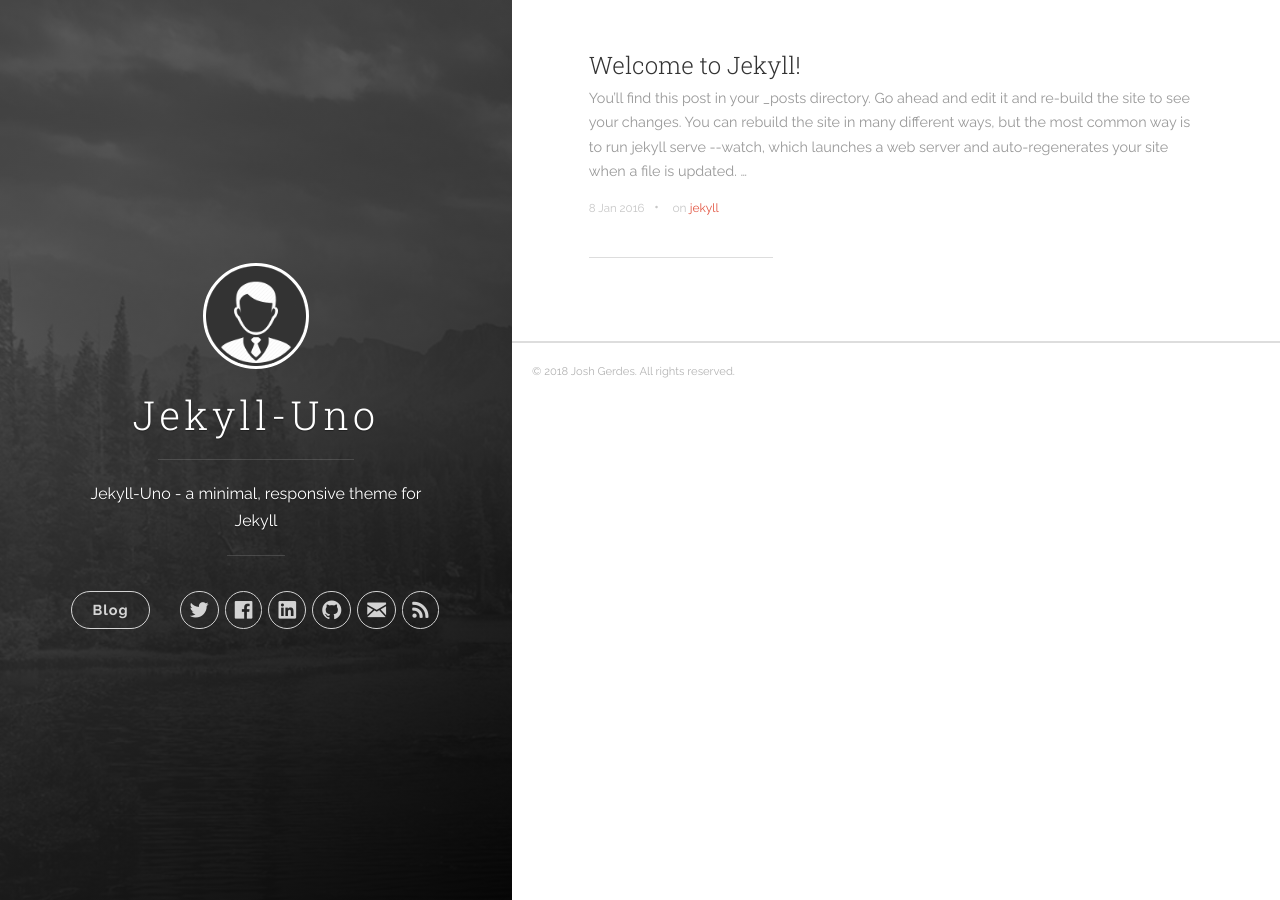
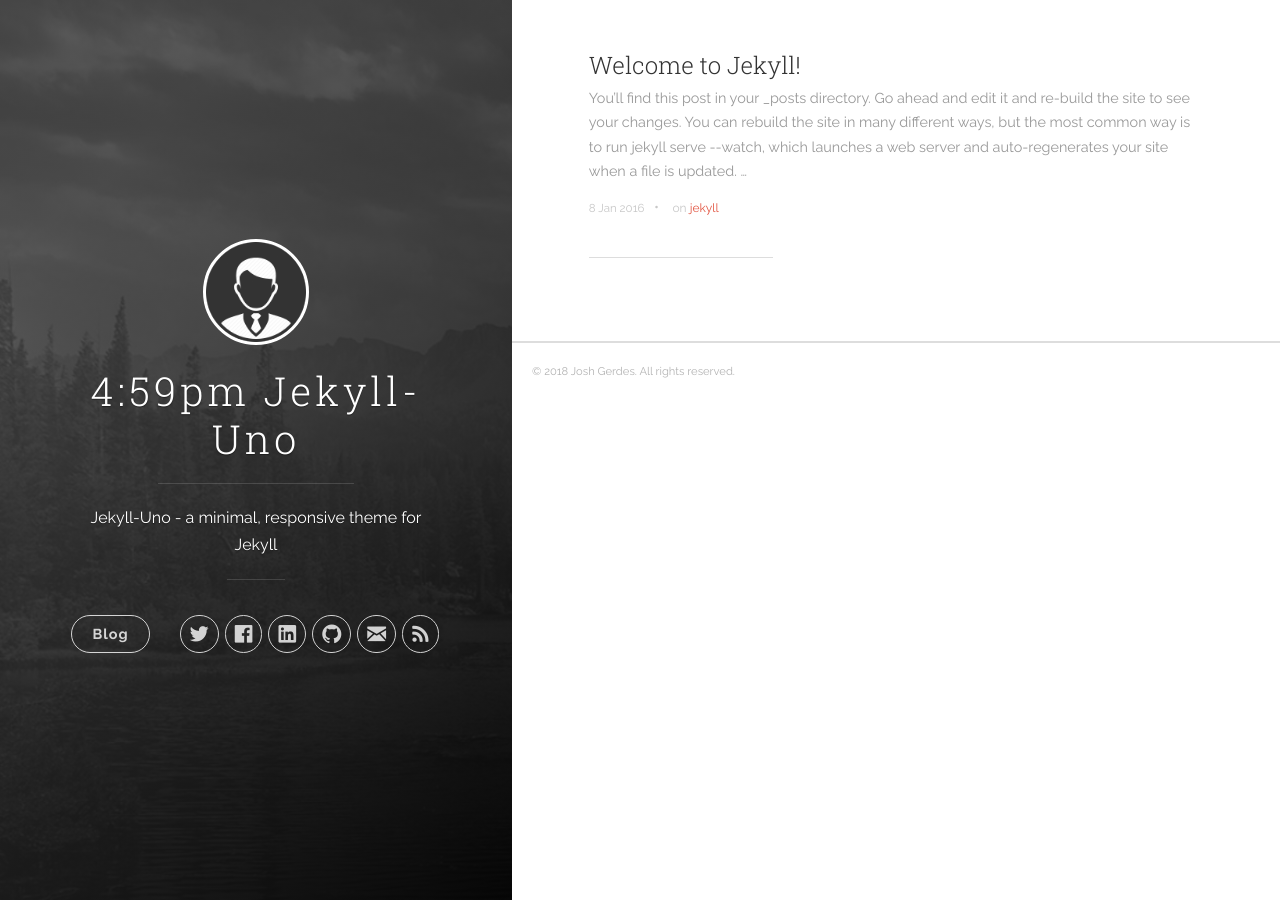
Before and after one commit to simonzheng/simonzheng.github.io, a Jekyll site: the page built from index.html, in a window 1280 px wide. Built offline with Jekyll 4.4.1, drawn with Linux system fonts in a browser that asks for light colours; nearby versions of some CDN libraries; the list of posts is cut into pages by our own code.

Commit message:
Changing title to make sure of loading github.io site

```diff
--- a/_config.yml
+++ b/_config.yml
@@ -1,5 +1,5 @@
 # Site settings
-title: Jekyll-Uno
+title: 4:59pm Jekyll-Uno
 description: 'Jekyll-Uno - a minimal, responsive theme for Jekyll'
 url: 'simonzheng.github.io/'
 baseurl: '/'
```
